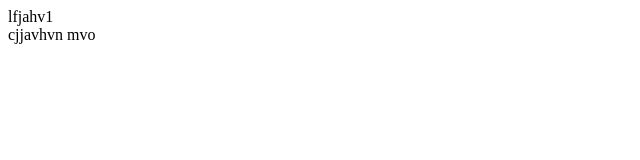
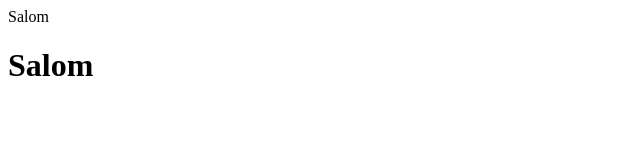
Before and after one commit to Javokhir027/git-4, a plain HTML site: page index.html in a window 1280 px wide. Shown: the whole page, without its empty margins (0-640 px from the left). Drawn offline with Linux system fonts and the light colour scheme.

Commit message:
Add site heading and motto

```diff
--- a/index.html
+++ b/index.html
@@ -7,8 +7,8 @@
 </head>
 <body>
 
-    <div>   lfjahv1</div>
-    cjjavhvn mvo
+    <div> Salom </div>
+    <h1> Salom </h1>
 
 </body>
 </html>
```
